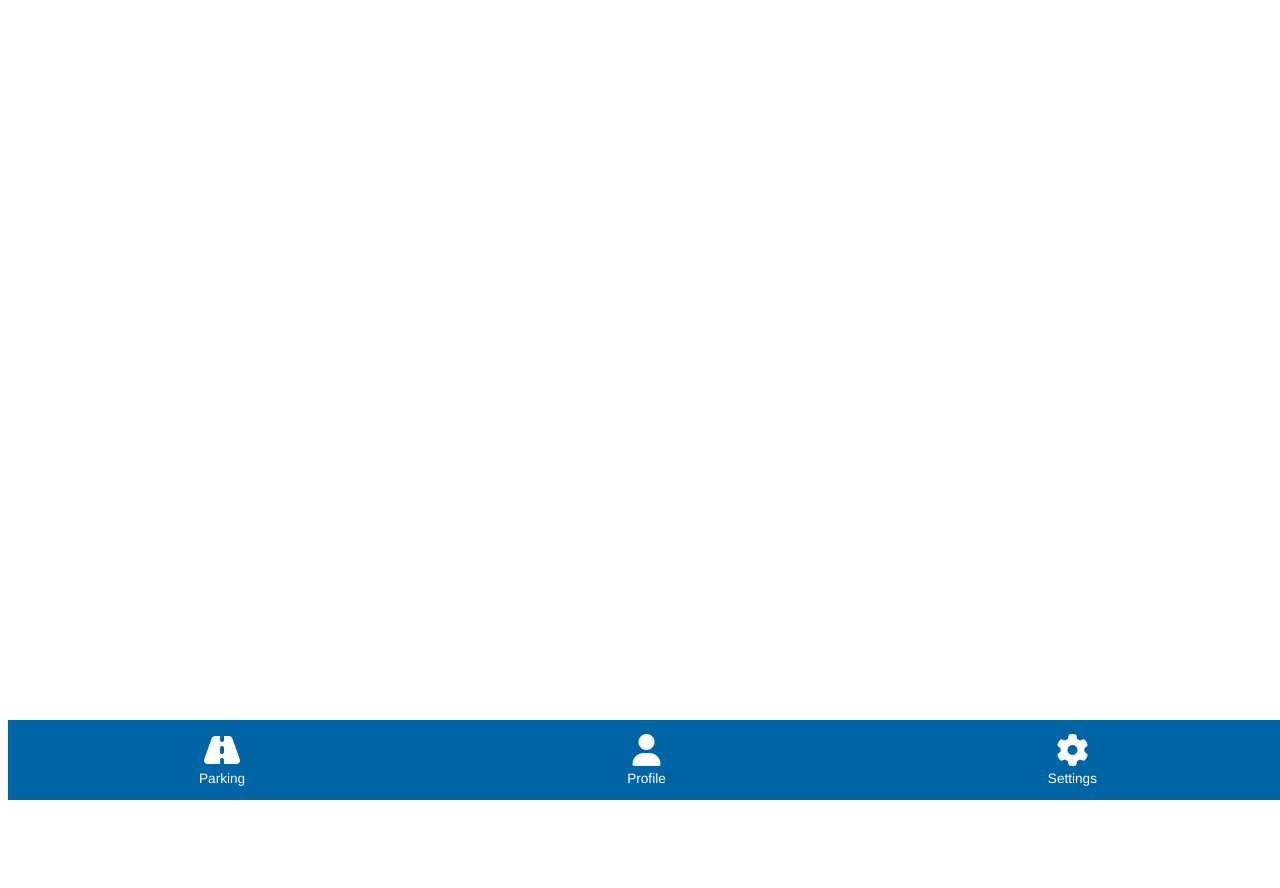
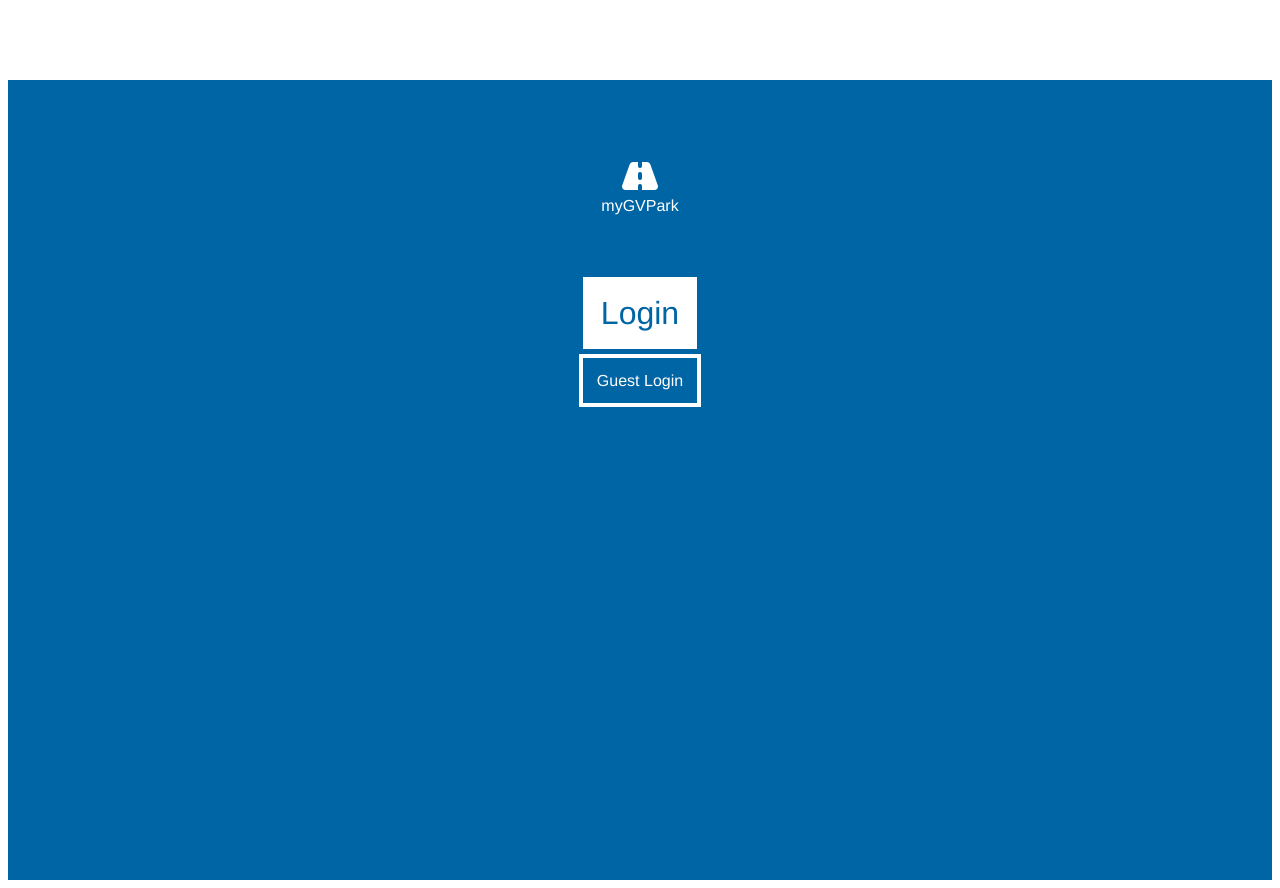
Before and after one commit to mkyle625/cis371-semester-project, a Vue app in the folder gv-park/: page / in a window 1280 px wide. Before the commit the page ends 800 px from the top, so only its background shows below. Built offline with nearby package versions, Linux system fonts and the light colour scheme.

Commit message:
Basic (non-functional) login page

```diff
--- a/gv-park/src/App.vue
+++ b/gv-park/src/App.vue
@@ -1,6 +1,6 @@
 <template>
   <div id="app">
-    <NavBar/> <!-- Later, add this only to certain views or use v-show -->
+    <LoginPage/> <!-- Later, add this only to certain views or use v-show -->
   </div>
 </template>
 
--- a/gv-park/src/components/LoginPage.vue
+++ b/gv-park/src/components/LoginPage.vue
@@ -2,19 +2,83 @@
 
 <template>
     <div id="LoginComponent">
+        <div class="logo">
+            <i class="fa-solid fa-road"></i>
+            <span>myGVPark</span>
+        </div>
 
+        <div class="LoginBtn" @click="btnPress('login')">
+            <span>Login</span>
+        </div>
+
+        <div class="GuestLoginBtn" @click="btnPress('guestLogin')">
+            <span>Guest Login</span>
+        </div>
     </div>
 </template>
 
 <script lang="ts">
 import { Component, Prop, Vue } from 'vue-property-decorator';
+import { component } from 'vue/types/umd';
 
 @Component
 export default class LoginPage extends Vue {
+    btnPress(selected: string) {
+        switch(selected) {
+            case "login": {
+                // Do something with Firebase here!
 
+                break;
+            }
+            case "guestLogin": {
+                // Hide login and continue to app
+
+                break;
+            }
+        }
+    }
 }
 </script>
 
 <style scoped>
+    #LoginComponent {
+        height: 100vh;
+        width: 100%;
+        background-color: #0065a4;
+    }
 
+    .LoginBtn {
+        color: white;
+        margin-bottom: 5vh;
+    }
+
+    .LoginBtn > span {
+        font-size: 4vh;
+        border: 0.5vh solid white;
+        padding: 1.7vh;
+        background-color: white;
+        color: #0065a4;
+    }
+
+    .GuestLoginBtn > span {
+        font-size: 2vh;
+        border: 0.5vh solid white;
+        padding: 1.7vh;
+        color: white;
+    }
+
+    .fa-solid {
+        font-size: 4vh;
+        margin-bottom: 5px;
+    }
+
+    .logo {
+        display: flex;
+        flex-direction: column;
+        color: white;
+        font-size: 2vh;
+        margin-top: 10vh;
+        padding-top: 10vh;
+        margin-bottom: 10vh;
+    }
 </style>
```
